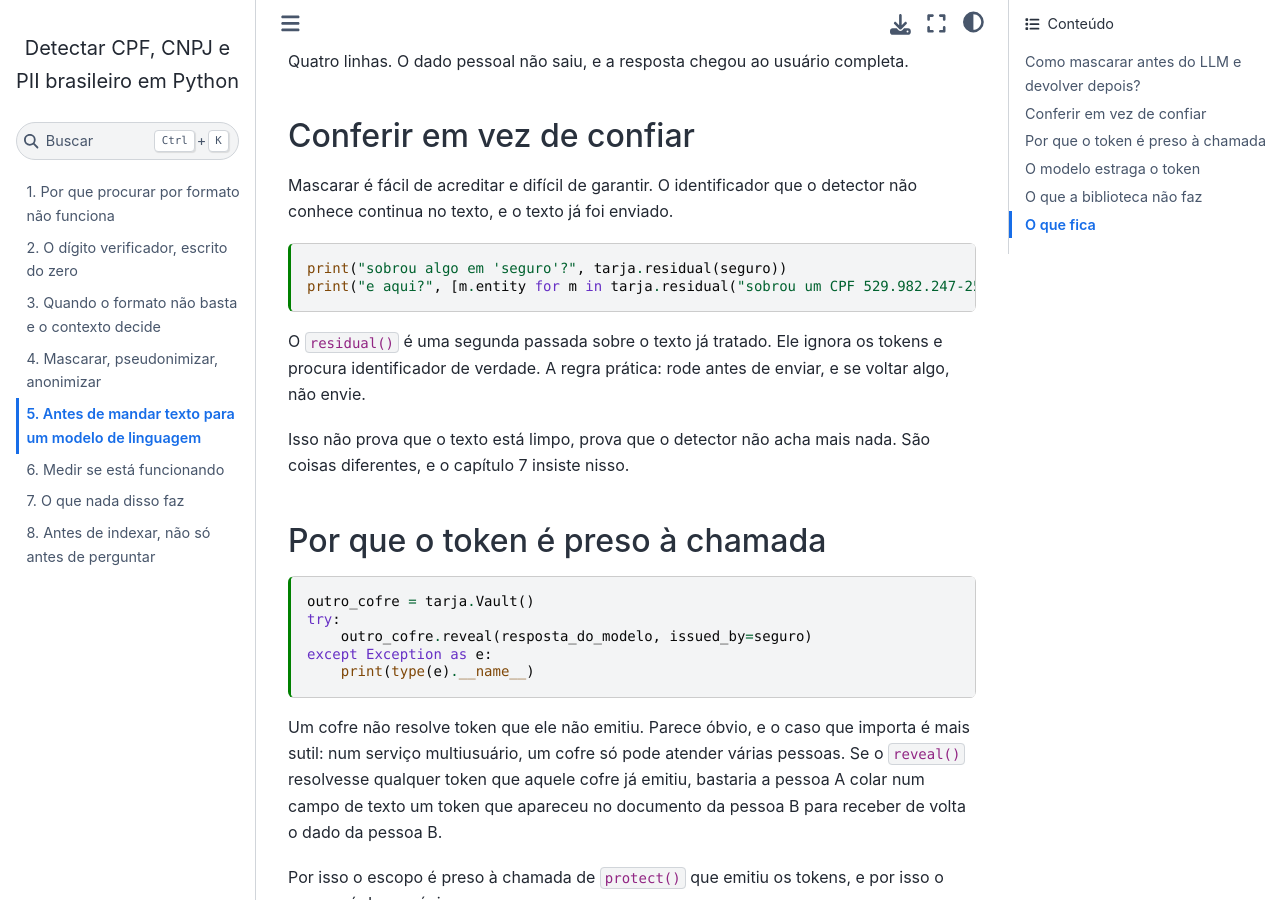
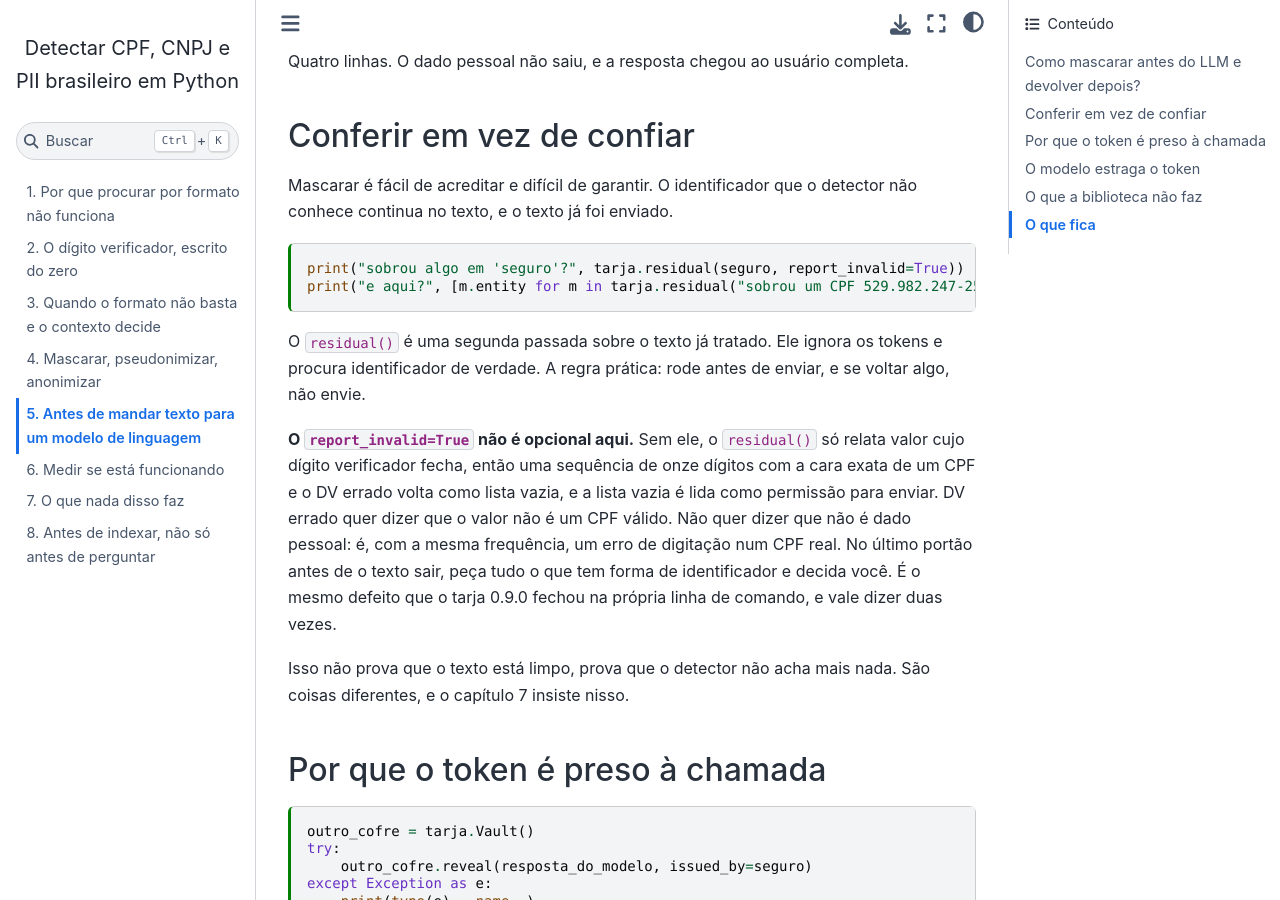
Before and after one commit to macmaia/Python-para-Anonimizar-Dados-Pessoais, a Jupyter Book: the page built from 05-antes-de-mandar-para-o-llm.md, in a window 1280 px wide and 900 px high, scrolled down 1076 px. Built offline with Jupyter Book 1.0.4 settings and Sphinx 7.4.7 and the Sphinx Book theme 1.1.4, drawn with Linux system fonts in a browser that asks for light colours.

Commit message:
docs: residual com report_invalid, celula de install no cap 8, modo de casamento no cap 7, piso tarja 0.9

````diff
--- a/05-antes-de-mandar-para-o-llm.md
+++ b/05-antes-de-mandar-para-o-llm.md
@@ -66,12 +66,19 @@ Mascarar é fácil de acreditar e difícil de garantir. O identificador que o de
 texto, e o texto já foi enviado.
 
 ```{code-cell}
-print("sobrou algo em 'seguro'?", tarja.residual(seguro))
-print("e aqui?", [m.entity for m in tarja.residual("sobrou um CPF 529.982.247-25 aqui")])
+print("sobrou algo em 'seguro'?", tarja.residual(seguro, report_invalid=True))
+print("e aqui?", [m.entity for m in tarja.residual("sobrou um CPF 529.982.247-25 aqui", report_invalid=True)])
 ```
 
 O `residual()` é uma segunda passada sobre o texto já tratado. Ele ignora os tokens e procura identificador de
 verdade. A regra prática: rode antes de enviar, e se voltar algo, não envie.
+
+**O `report_invalid=True` não é opcional aqui.** Sem ele, o `residual()` só relata valor cujo dígito
+verificador fecha, então uma sequência de onze dígitos com a cara exata de um CPF e o DV errado volta como
+lista vazia, e a lista vazia é lida como permissão para enviar. DV errado quer dizer que o valor não é um CPF
+válido. Não quer dizer que não é dado pessoal: é, com a mesma frequência, um erro de digitação num CPF real.
+No último portão antes de o texto sair, peça tudo o que tem forma de identificador e decida você. É o mesmo
+defeito que o tarja 0.9.0 fechou na própria linha de comando, e vale dizer duas vezes.
 
 Isso não prova que o texto está limpo, prova que o detector não acha mais nada. São coisas diferentes, e o
 capítulo 7 insiste nisso.
--- a/_config.yml
+++ b/_config.yml
@@ -40,7 +40,7 @@ html:
     {
       "@context": "https://schema.org",
       "@type": "Book",
-      "name": "Python para anonimizar dados pessoais",
+      "name": "Python para Anonimizar Dados Pessoais",
       "url": "https://macmaia.github.io/Python-para-Anonimizar-Dados-Pessoais/",
       "inLanguage": "pt-BR",
       "description": "Curso pratico em Python para detectar e mascarar CPF, CNPJ, CNS e outros identificadores pessoais brasileiros em texto livre.",
@@ -78,6 +78,8 @@ html:
       },
       "isRelatedTo": {
         "@type": "Book",
+        "name": "Python Cookbook for Brazilian PII",
+        "inLanguage": "en",
         "url": "https://macmaia.github.io/Python-Cookbook-for-Brazilian-PII/"
       }
     }
--- a/requirements.txt
+++ b/requirements.txt
@@ -3,6 +3,8 @@
 # Verificado em 28/09/2026: jupyter-book 1.0.4.post1, sphinx 7.4.7, sphinx-sitemap 2.9.0,
 #   sphinxext-opengraph 0.13.0, tarja 0.8.0, Python 3.13 local e 3.12 no CI. Constroi sem aviso.
 jupyter-book>=1,<2
-tarja>=0.8
+tarja>=0.9  # [BOOK-FLOOR] piso subiu em 01/10/2026: o cap 5 ensina residual(report_invalid=True)
+#   e a 0.9.0 e a versao que fechou as cinco falhas-abertas que esse paragrafo cita. Com >=0.8 o CI pegava
+#   a 0.9.0 de qualquer jeito por ser a mais nova, mas o piso e contrato, nao sorte.
 sphinx-sitemap>=2.6
 sphinxext-opengraph>=0.9
````
Also changed, not shown: 07-o-que-nada-disso-faz.md (+3 -2 lines), 08-antes-de-indexar.md (+6 -0 lines).
